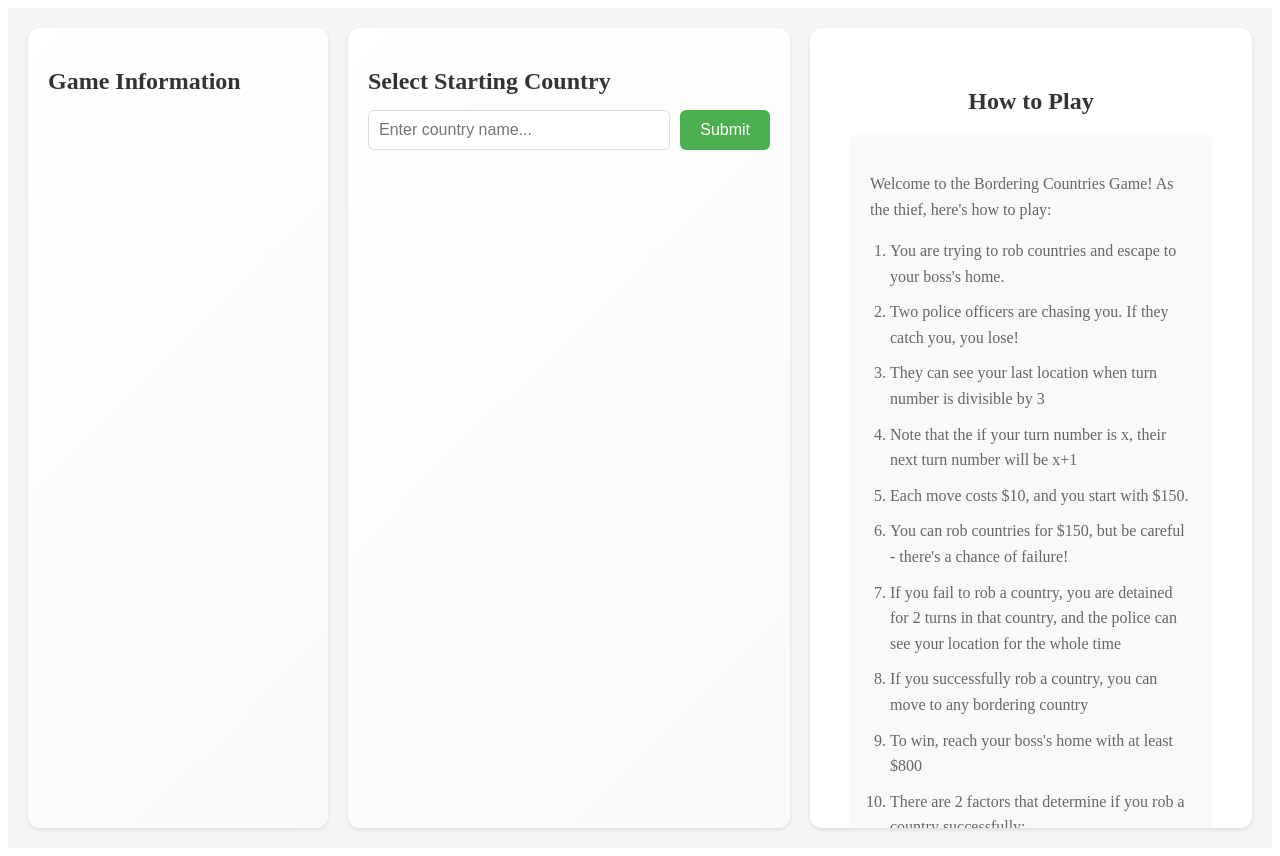
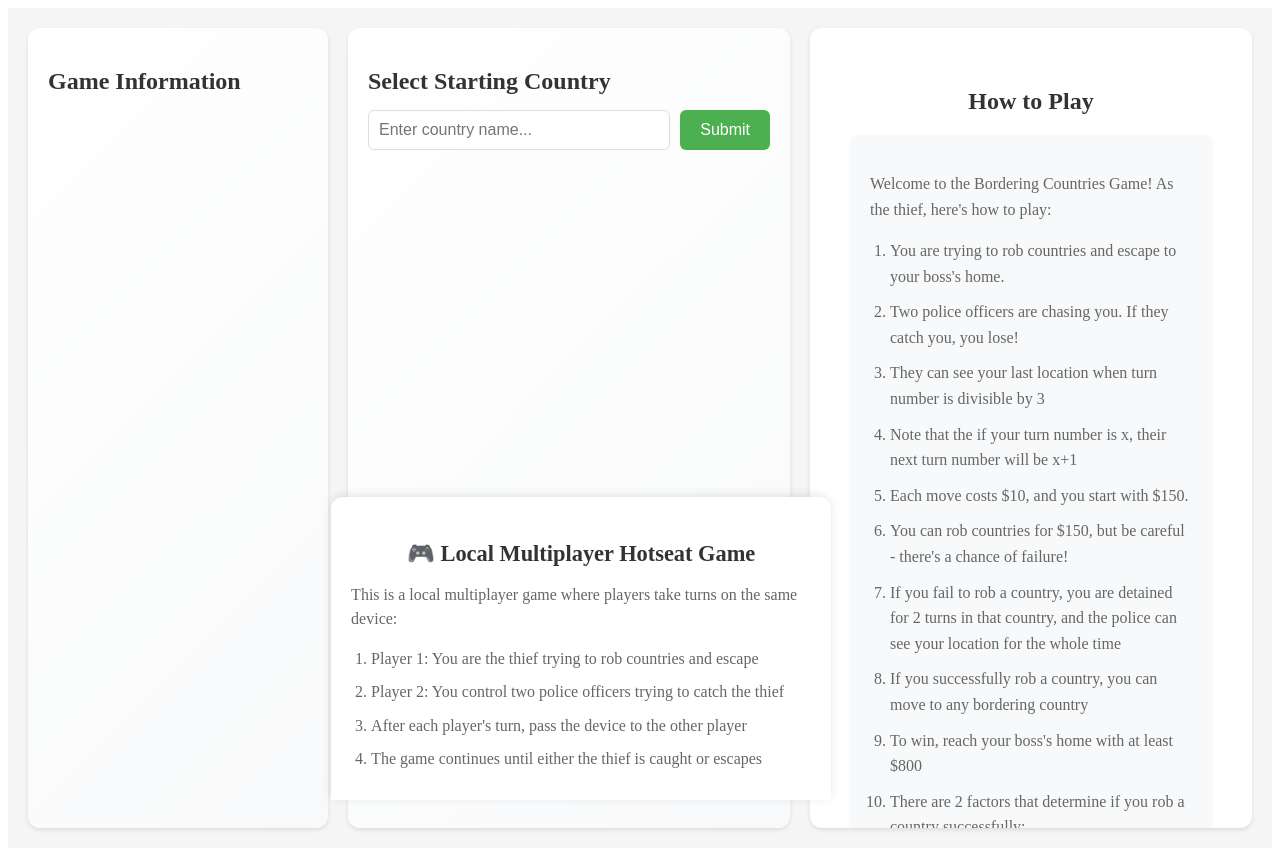
Before and after one commit to qwertyuslaxmax/Police-vs-Thief, a Svelte app: page / in a window 1280 px wide. Built offline with nearby package versions, Linux system fonts and the light colour scheme.

Commit message:
something went wrong and this is the fix

```diff
--- a/src/App.svelte
+++ b/src/App.svelte
@@ -748,6 +748,21 @@
     <p>Thief Cash: ${cash}</p>
 {/if}
 
+{#if gameState === "thiefSelection" || gameState === "policeSelection"}
+    <div class="multiplayer-popup">
+        <div class="popup-content">
+            <h3>🎮 Local Multiplayer Hotseat Game</h3>
+            <p>This is a local multiplayer game where players take turns on the same device:</p>
+            <ol>
+                <li>Player 1: You are the thief trying to rob countries and escape</li>
+                <li>Player 2: You control two police officers trying to catch the thief</li>
+                <li>After each player's turn, pass the device to the other player</li>
+                <li>The game continues until either the thief is caught or escapes</li>
+            </ol>
+        </div>
+    </div>
+{/if}
+
 {#if maskScreen}
     <div
         class="mask-screen"
```
